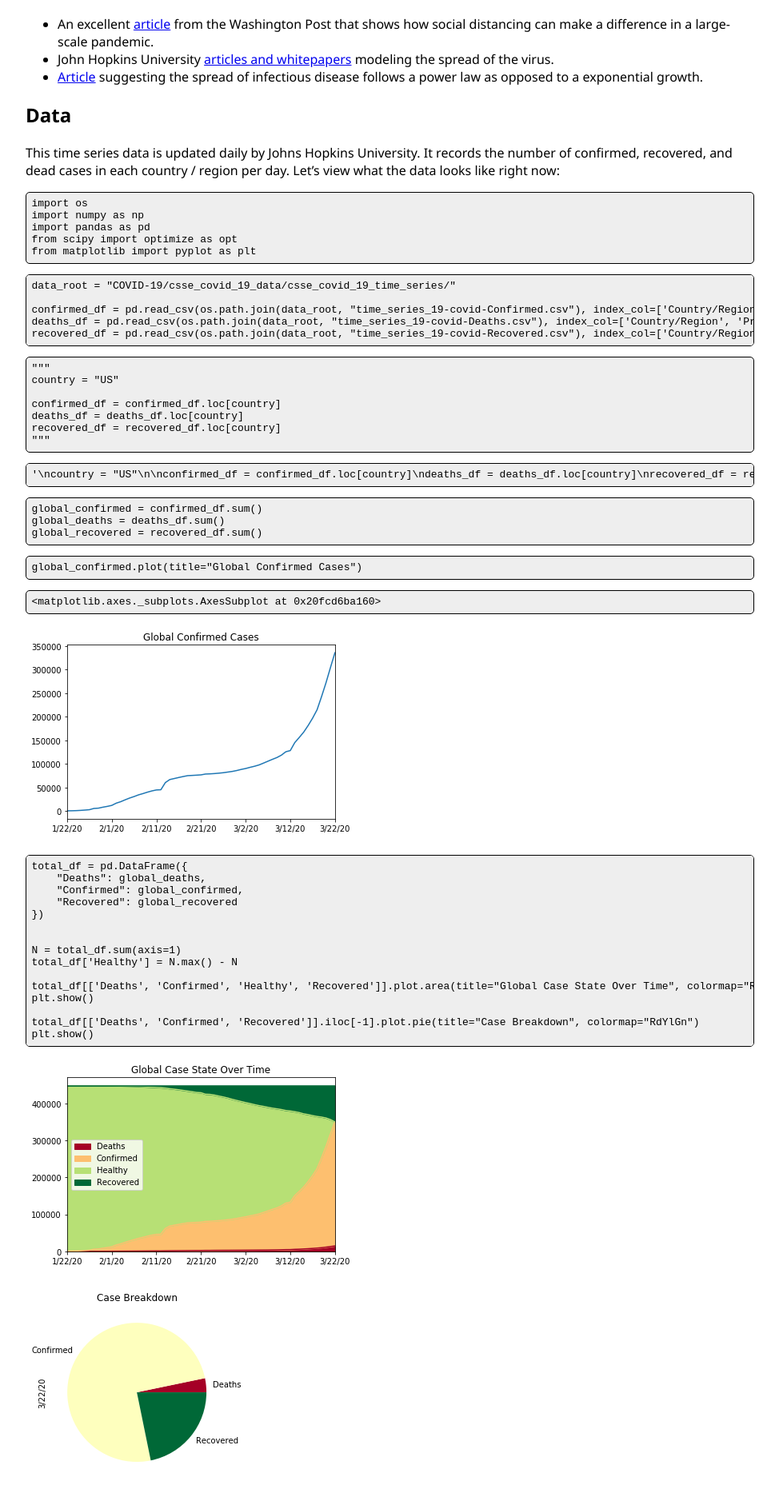
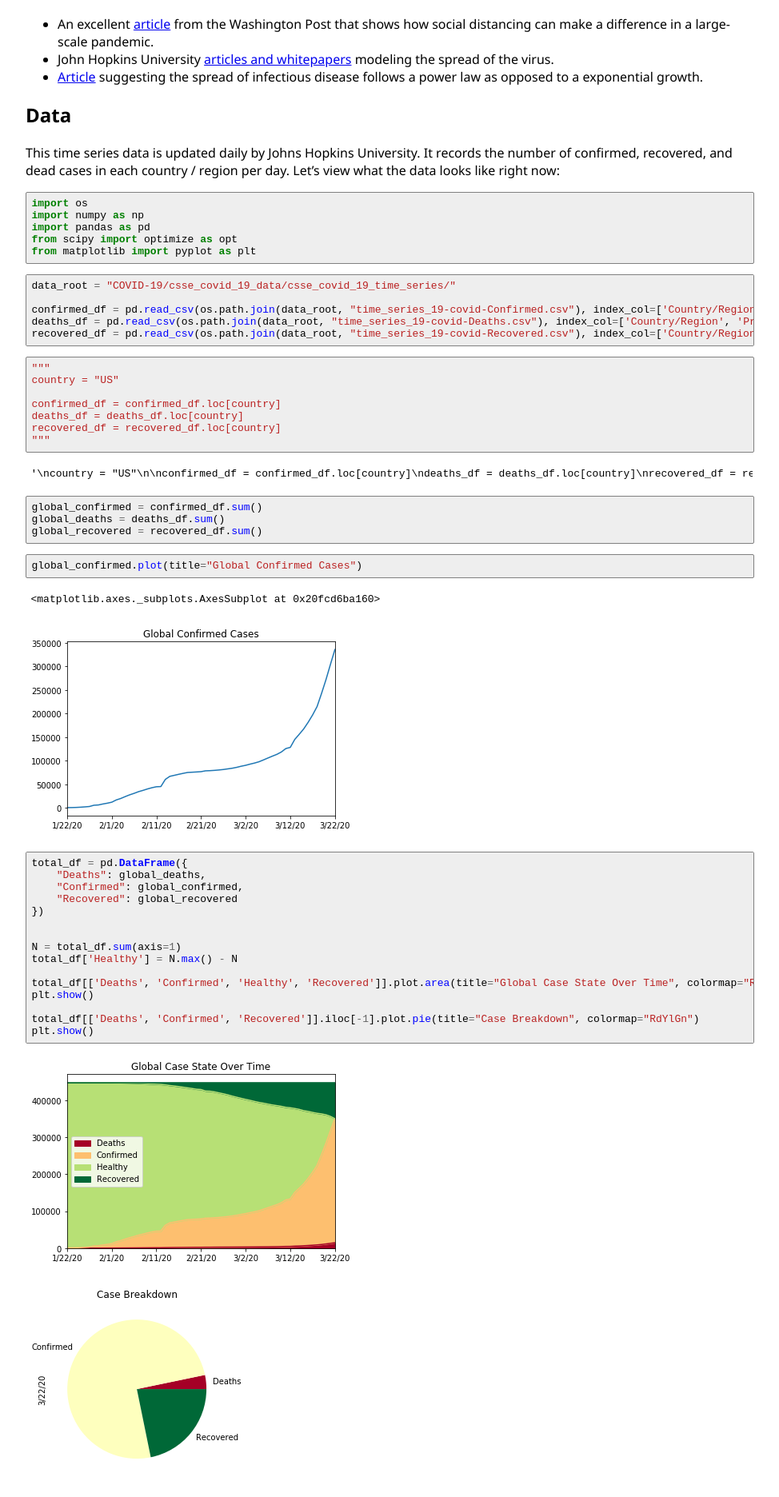
Before and after one commit to coenvalk/coenvalk.github.io, a Jekyll site: the page built from _posts/2020-3-23-the-blog-that-covid-19-built.md, in a window 1280 px wide. Shown: the part 346-2218 px from the top of the page at 80% size, without its empty margins (160-1134 px from the left). Built offline with Jekyll 4.4.1, drawn with Linux system fonts in a browser that asks for light colours.

Commit message:
code highlighting part II

````diff
--- a/_includes/header.html
+++ b/_includes/header.html
@@ -7,7 +7,7 @@
     <meta http-equiv="Cache-control" content="/assets">
     <meta name="viewport" content="width=device-width, initial-scale=1">
     <meta name="Description" content="Coen Valk">
-    <!-- <link media="all" href="/assets/css/code-highlighting.css" rel="stylesheet"> -->
+    <link media="all" href="/assets/css/code-highlighting.css" rel="stylesheet">
     <link media="screen" href="/assets/css/styles.css" rel="stylesheet">
     <link media="print" href="/assets/css/styles-print.css" rel="stylesheet">
     <script src="/assets/js/dynamicNavBar.js"></script>
--- a/_posts/2020-3-23-the-blog-that-covid-19-built.md
+++ b/_posts/2020-3-23-the-blog-that-covid-19-built.md
@@ -135,11 +135,11 @@ plt.show()
 
 
 
-{% highlight py %}
+```python
 x_log = np.log(x)
 y_log = np.log(y)
 m, b = np.polyfit(x_log, np.log(y), 1)
-{% endhighlight %}
+```
 
 
 ```python
--- a/assets/css/code-highlighting.css
+++ b/assets/css/code-highlighting.css
@@ -3,15 +3,15 @@
 }
 
 .highlight .c {
-    color: #808080
+    color: #408080;
+    font-style: italic
 }
 
 
 /* Comment */
 
 .highlight .err {
-    color: #F00000;
-    background-color: #F0A0A0
+    border: 1px solid #FF0000
 }
 
 
@@ -26,36 +26,38 @@
 /* Keyword */
 
 .highlight .o {
-    color: #303030
+    color: #666666
 }
 
 
 /* Operator */
 
 .highlight .cm {
-    color: #808080
+    color: #408080;
+    font-style: italic
 }
 
 
 /* Comment.Multiline */
 
 .highlight .cp {
-    color: #507090
+    color: #BC7A00
 }
 
 
 /* Comment.Preproc */
 
 .highlight .c1 {
-    color: #808080
+    color: #408080;
+    font-style: italic
 }
 
 
 /* Comment.Single */
 
 .highlight .cs {
-    color: #cc0000;
-    font-weight: bold
+    color: #408080;
+    font-style: italic
 }
 
 
@@ -105,7 +107,7 @@
 /* Generic.Output */
 
 .highlight .gp {
-    color: #c65d09;
+    color: #000080;
     font-weight: bold
 }
 
@@ -159,8 +161,7 @@
 /* Keyword.Namespace */
 
 .highlight .kp {
-    color: #003080;
-    font-weight: bold
+    color: #008000
 }
 
 
@@ -175,44 +176,42 @@
 /* Keyword.Reserved */
 
 .highlight .kt {
-    color: #303090;
-    font-weight: bold
+    color: #B00040
 }
 
 
 /* Keyword.Type */
 
 .highlight .m {
-    color: #6000E0;
-    font-weight: bold
+    color: #666666
 }
 
 
 /* Literal.Number */
 
 .highlight .s {
-    background-color: #fff0f0
+    color: #BA2121
 }
 
 
 /* Literal.String */
 
 .highlight .na {
-    color: #0000C0
+    color: #7D9029
 }
 
 
 /* Name.Attribute */
 
 .highlight .nb {
-    color: #007020
+    color: #008000
 }
 
 
 /* Name.Builtin */
 
 .highlight .nc {
-    color: #B00060;
+    color: #0000FF;
     font-weight: bold
 }
 
@@ -220,23 +219,21 @@
 /* Name.Class */
 
 .highlight .no {
-    color: #003060;
-    font-weight: bold
+    color: #880000
 }
 
 
 /* Name.Constant */
 
 .highlight .nd {
-    color: #505050;
-    font-weight: bold
+    color: #AA22FF
 }
 
 
 /* Name.Decorator */
 
 .highlight .ni {
-    color: #800000;
+    color: #999999;
     font-weight: bold
 }
 
@@ -244,7 +241,7 @@
 /* Name.Entity */
 
 .highlight .ne {
-    color: #F00000;
+    color: #D2413A;
     font-weight: bold
 }
 
@@ -252,23 +249,21 @@
 /* Name.Exception */
 
 .highlight .nf {
-    color: #0060B0;
-    font-weight: bold
+    color: #0000FF
 }
 
 
 /* Name.Function */
 
 .highlight .nl {
-    color: #907000;
-    font-weight: bold
+    color: #A0A000
 }
 
 
 /* Name.Label */
 
 .highlight .nn {
-    color: #0e84b5;
+    color: #0000FF;
     font-weight: bold
 }
 
@@ -276,21 +271,22 @@
 /* Name.Namespace */
 
 .highlight .nt {
-    color: #007000
+    color: #008000;
+    font-weight: bold
 }
 
 
 /* Name.Tag */
 
 .highlight .nv {
-    color: #906030
+    color: #19177C
 }
 
 
 /* Name.Variable */
 
 .highlight .ow {
-    color: #000000;
+    color: #AA22FF;
     font-weight: bold
 }
 
@@ -305,150 +301,143 @@
 /* Text.Whitespace */
 
 .highlight .mf {
-    color: #6000E0;
-    font-weight: bold
+    color: #666666
 }
 
 
 /* Literal.Number.Float */
 
 .highlight .mh {
-    color: #005080;
-    font-weight: bold
+    color: #666666
 }
 
 
 /* Literal.Number.Hex */
 
 .highlight .mi {
-    color: #0000D0;
-    font-weight: bold
+    color: #666666
 }
 
 
 /* Literal.Number.Integer */
 
 .highlight .mo {
-    color: #4000E0;
-    font-weight: bold
+    color: #666666
 }
 
 
 /* Literal.Number.Oct */
 
 .highlight .sb {
-    background-color: #fff0f0
+    color: #BA2121
 }
 
 
 /* Literal.String.Backtick */
 
 .highlight .sc {
-    color: #0040D0
+    color: #BA2121
 }
 
 
 /* Literal.String.Char */
 
 .highlight .sd {
-    color: #D04020
+    color: #BA2121;
+    font-style: italic
 }
 
 
 /* Literal.String.Doc */
 
 .highlight .s2 {
-    background-color: #fff0f0
+    color: #BA2121
 }
 
 
 /* Literal.String.Double */
 
 .highlight .se {
-    color: #606060;
-    font-weight: bold;
-    background-color: #fff0f0
+    color: #BB6622;
+    font-weight: bold
 }
 
 
 /* Literal.String.Escape */
 
 .highlight .sh {
-    background-color: #fff0f0
+    color: #BA2121
 }
 
 
 /* Literal.String.Heredoc */
 
 .highlight .si {
-    background-color: #e0e0e0
+    color: #BB6688;
+    font-weight: bold
 }
 
 
 /* Literal.String.Interpol */
 
 .highlight .sx {
-    color: #D02000;
-    background-color: #fff0f0
+    color: #008000
 }
 
 
 /* Literal.String.Other */
 
 .highlight .sr {
-    color: #000000;
-    background-color: #fff0ff
+    color: #BB6688
 }
 
 
 /* Literal.String.Regex */
 
 .highlight .s1 {
-    background-color: #fff0f0
+    color: #BA2121
 }
 
 
 /* Literal.String.Single */
 
 .highlight .ss {
-    color: #A06000
+    color: #19177C
 }
 
 
 /* Literal.String.Symbol */
 
 .highlight .bp {
-    color: #007020
+    color: #008000
 }
 
 
 /* Name.Builtin.Pseudo */
 
 .highlight .vc {
-    color: #306090
+    color: #19177C
 }
 
 
 /* Name.Variable.Class */
 
 .highlight .vg {
-    color: #d07000;
-    font-weight: bold
+    color: #19177C
 }
 
 
 /* Name.Variable.Global */
 
 .highlight .vi {
-    color: #3030B0
+    color: #19177C
 }
 
 
 /* Name.Variable.Instance */
 
 .highlight .il {
-    color: #0000D0;
-    font-weight: bold
+    color: #666666
 }
 
 
--- a/assets/css/styles.css
+++ b/assets/css/styles.css
@@ -118,13 +118,18 @@ body {
     background-color: #eee;
 }
 
+.language-plaintext div pre {
+    background-color: white;
+    border: 0px;
+}
+
 div pre {
-    border: 1px solid black;
+    border: 1px solid gray;
     width: 100%;
     overflow-x: auto;
     padding: 0.5em;
     background-color: #eee;
-    border-radius: 5px;
+    border-radius: 2px;
 }
 
 .footer {
````
